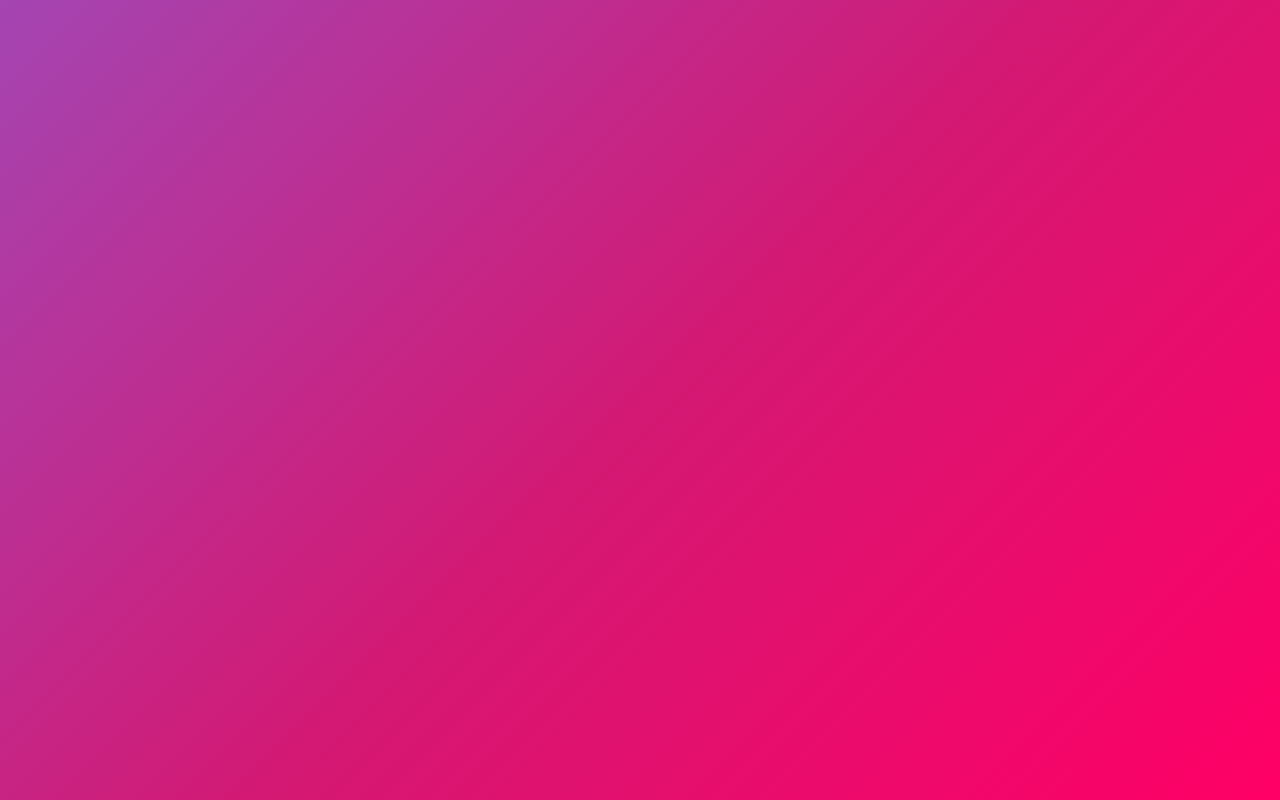
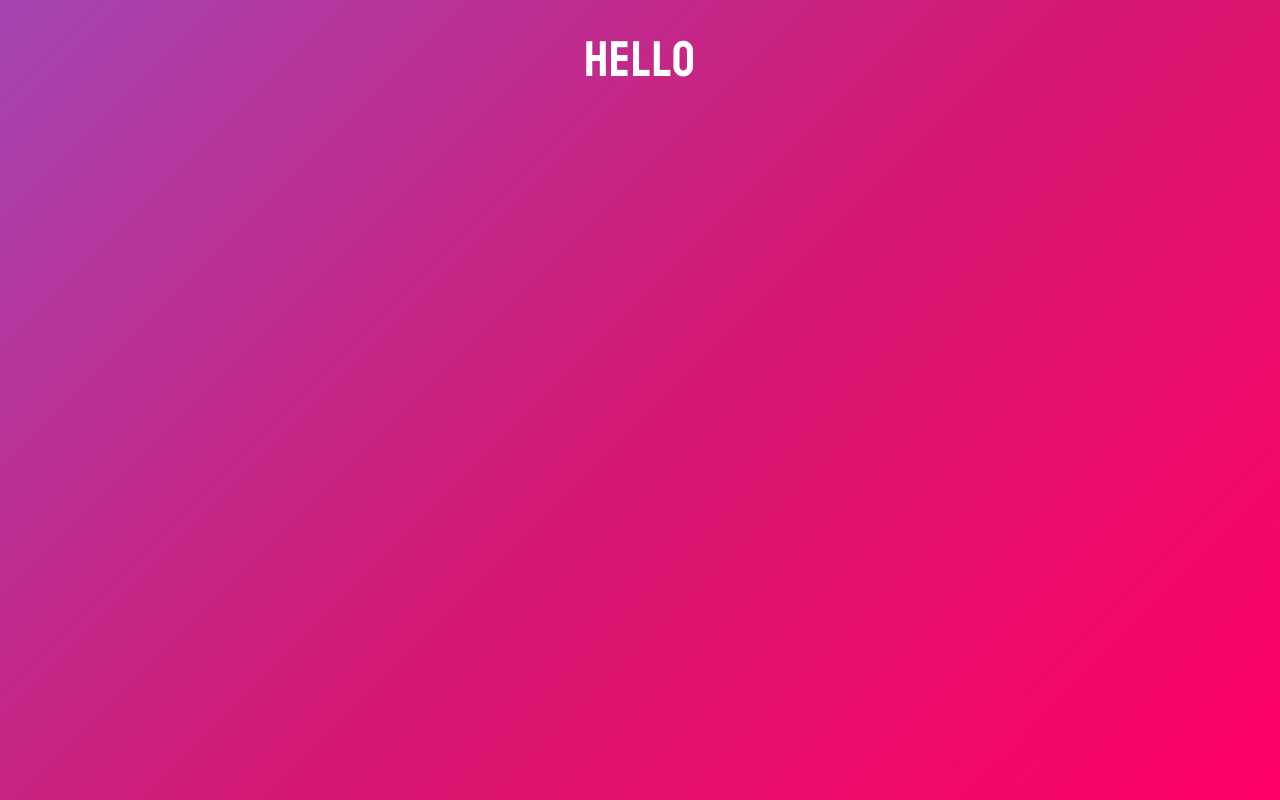
Before and after one commit to CesarRivasP/quotes, a React (Create React App) app: page / in a window 1280 px wide. Built offline with nearby package versions, Linux system fonts and the light colour scheme.

Commit message:
Added state with hooks

```diff
--- a/src/App.js
+++ b/src/App.js
@@ -1,10 +1,12 @@
-import React from 'react';
+import React, { useState } from 'react';
 
 
 function App() {
+  // useState
+  const [quote, updateQuote] = useState([]);
   return (
     <div>
-
+      <h1>hello</h1>
     </div>
   );
 }
```
